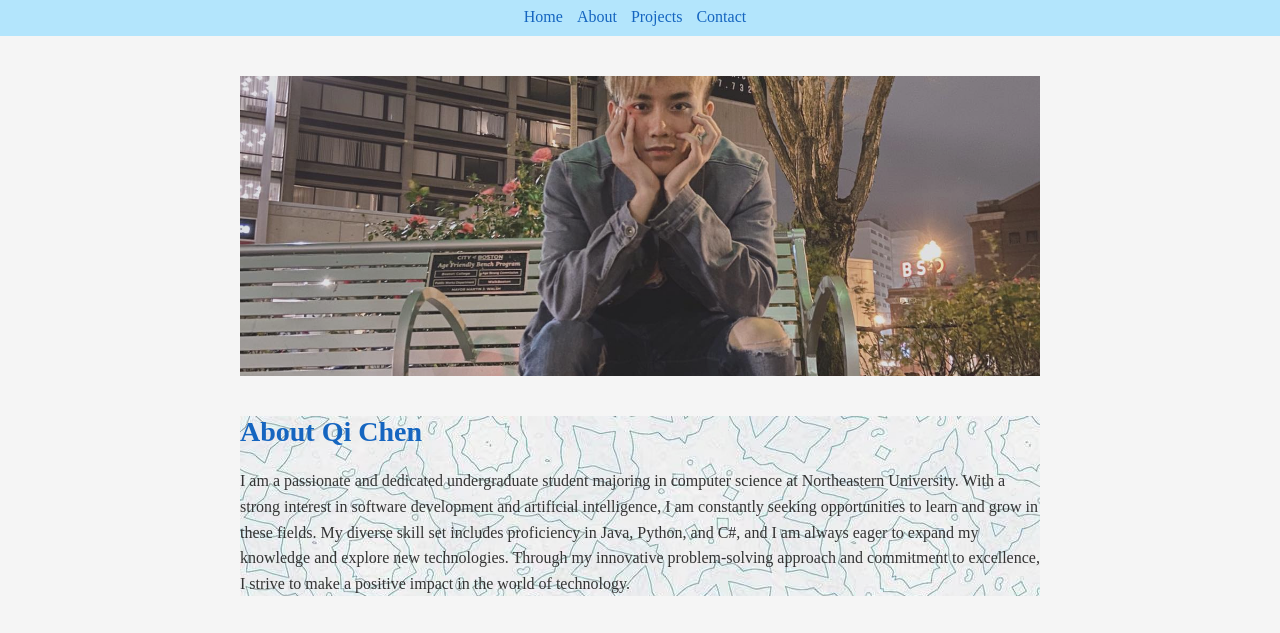
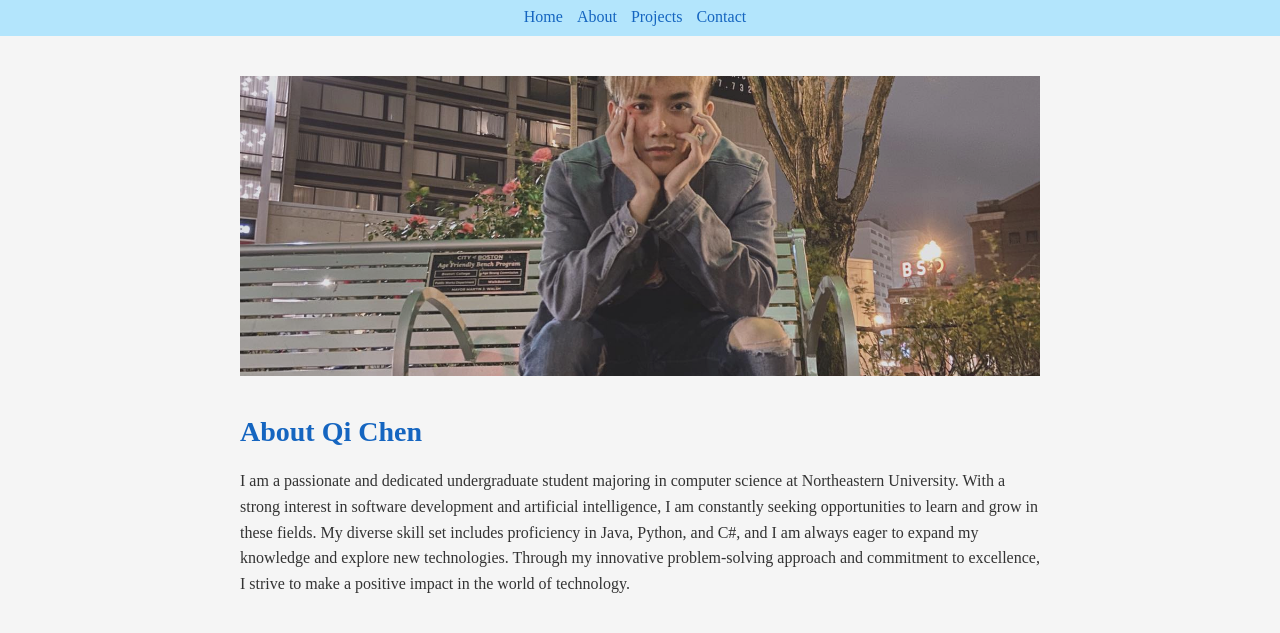
Before and after one commit to qich3n/qich3n.github.io, a plain HTML site: page index.html in a window 1280 px wide. Shown: the part 161-794 px from the top of the page. Drawn offline with Linux system fonts and the light colour scheme.

Commit message:
Update index.html
had some error fix the model

```diff
--- a/index.html
+++ b/index.html
@@ -99,7 +99,6 @@
     }
 
     .about-section {
-      background-image: url("websitetemplate.jpg");
       margin-bottom: 40px;
     }
 
```
